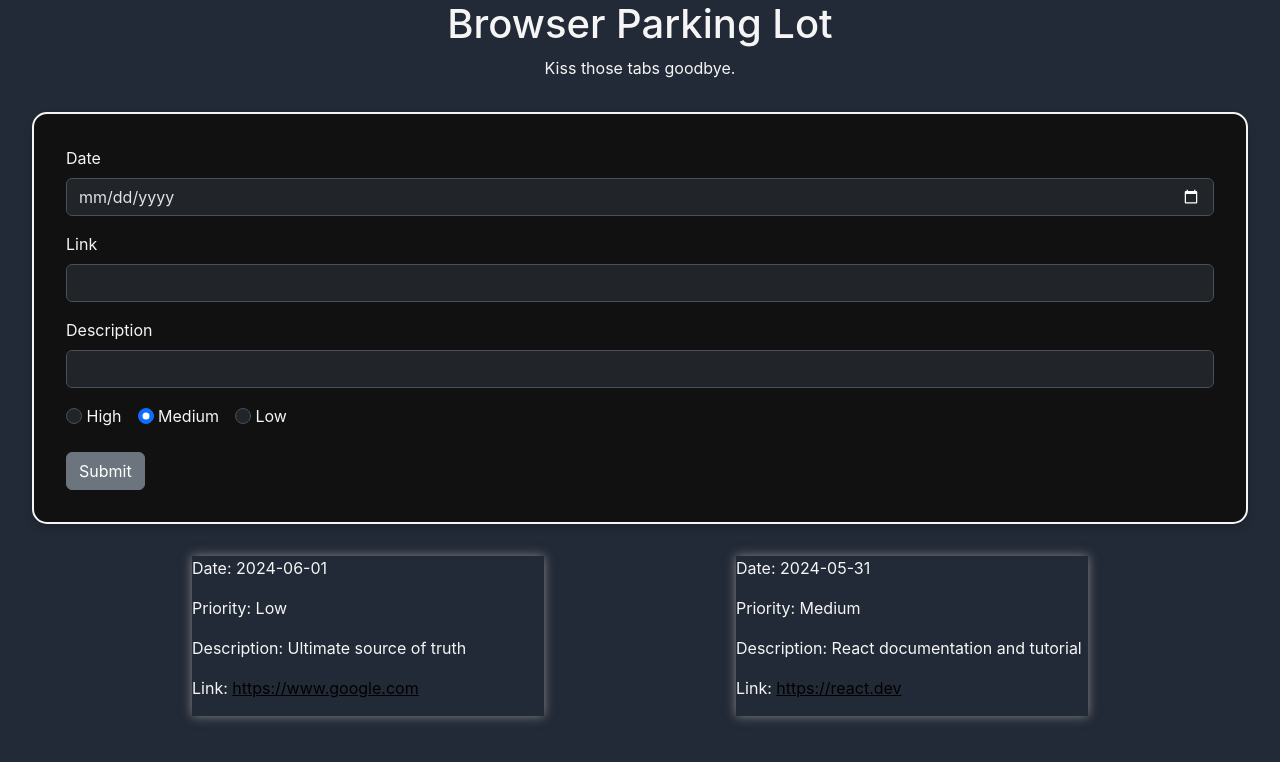
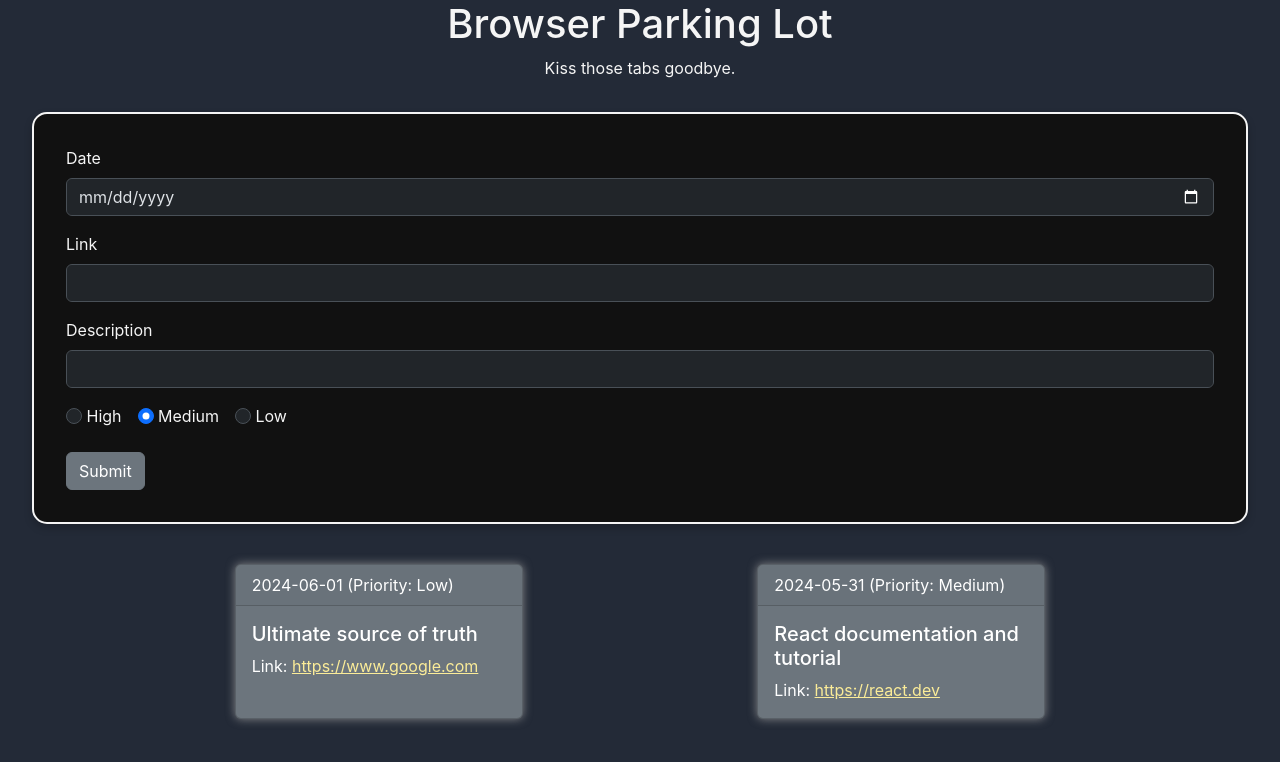
Before and after one commit to sinefileblue/reactParkingLot, a React (Create React App) app: page / in a window 1280 px wide. Shown: the top 762 px of the page. Built offline with nearby package versions, Linux system fonts and the light colour scheme.

Commit message:
react card update

```diff
--- a/src/components/ParkingLotList/ParkingLot.css
+++ b/src/components/ParkingLotList/ParkingLot.css
@@ -5,13 +5,13 @@
 }
 
 .parking-lot-item-container {
-    width: 22rem;
+    width: 18rem;
     box-shadow: 0px 0px 10px rgba(155, 155, 155, 0.8);
     text-align: left;
 }
 
 .parking-lot-item-anchor {
-    color: black;
+    color: rgb(251, 236, 152);
 }
 
 .parking-lot-item-anchor:visited {
--- a/src/components/ParkingLotList/ParkingLotItem.jsx
+++ b/src/components/ParkingLotList/ParkingLotItem.jsx
@@ -1,17 +1,27 @@
-import React from 'react'
+import React from 'react';
+import { Card, CardHeader, CardBody, CardTitle, CardText } from 'reactstrap';
 
 export default function ParkingLotItem({ id, date, priority, link, description}) {
     return (
-        <section className ="parking-lot-item-container">
-            <p className="parking-lot-item-field">Date: { date }</p>
-            <p className="parking-lot-item-field">Priority: { priority }</p>
-            <p className="parking-lot-item-field">Description: { description }</p>
-            <p className="parking-lot-item-field">
+        <Card
+        className="my-2 parking-lot-item-container"
+        color="secondary"
+        inverse
+        >
+         <CardHeader>
+            { date } (Priority: {priority})
+         </CardHeader>
+        <CardBody>
+             <CardTitle tag="h5">
+                {description}
+             </CardTitle>
+             <CardText>
                 Link:&nbsp;
                 <a href={link} target="_blank" className="parking-lot-item-anchor">
-                    { link }
+                    {link}
                 </a>
-            </p>
-        </section>
-    );
+             </CardText>
+            </CardBody>
+        </Card>
+    )
 }
```
